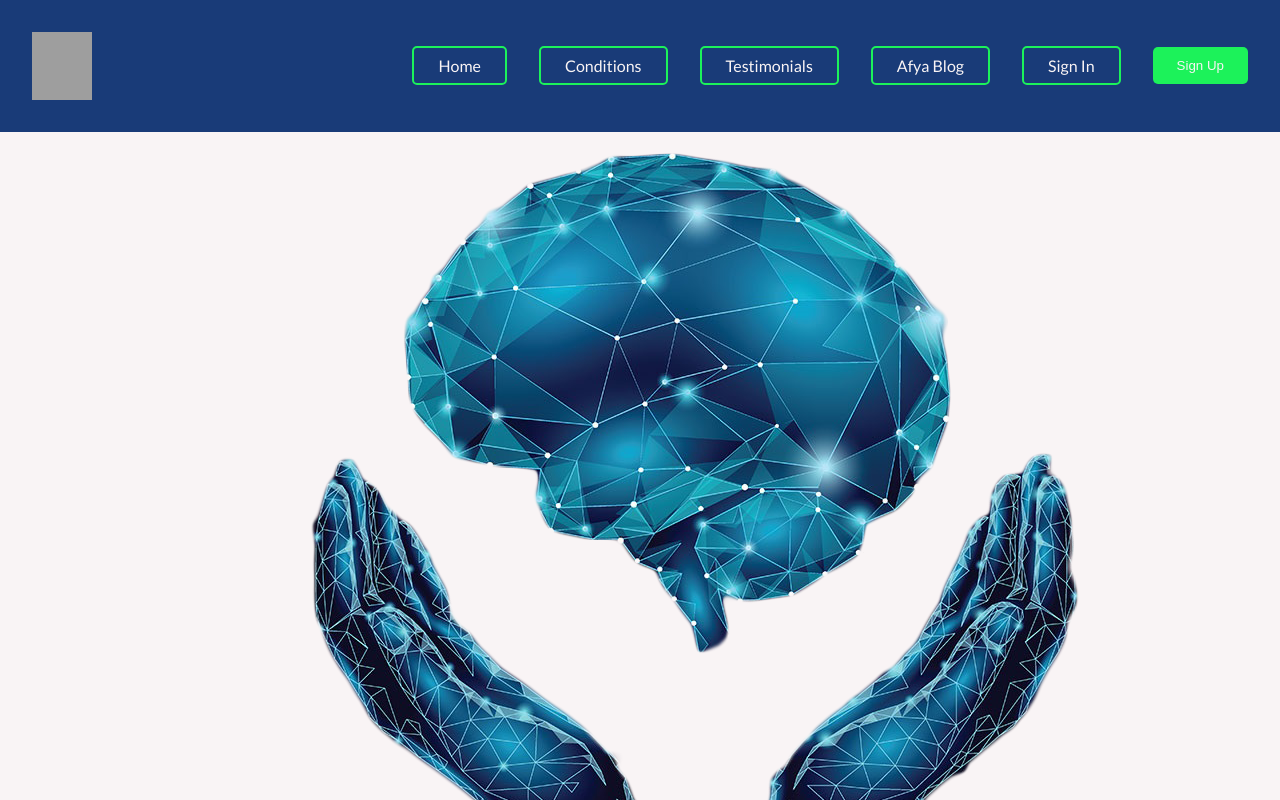
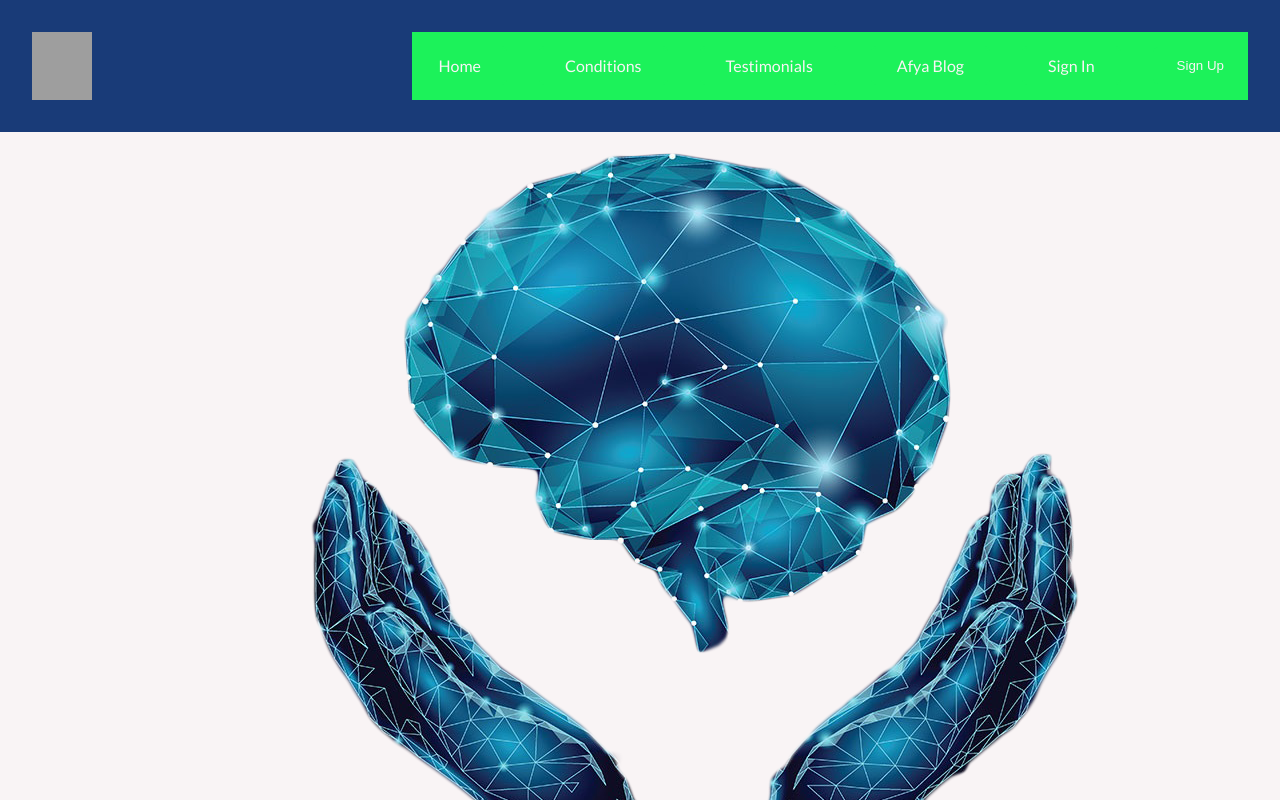
Before and after one commit to apella1/zima-ui, a React (Create React App) app: page / in a window 1280 px wide. In both pictures the pointer is over the element 830 px from the left and 65 px from the top of the page. Shown: the top 800 px of the page. Built offline with nearby package versions, Linux system fonts and the light colour scheme; grey boxes are pictures that could not be loaded.

Commit message:
changed navbar link hover state

```diff
--- a/package.json
+++ b/package.json
@@ -9,7 +9,7 @@
     "react": "^18.2.0",
     "react-dom": "^18.2.0",
     "react-icons": "^4.4.0",
-    "react-scripts": "5.0.1",
+    "react-scripts": "^5.0.1",
     "web-vitals": "^2.1.4"
   },
   "scripts": {
--- a/src/components/navbar/navbar.css
+++ b/src/components/navbar/navbar.css
@@ -22,6 +22,11 @@
 
 }
 
+.zima__navbar--links:hover {
+    background: var(--color-btn);
+
+}
+
 .zima__navbar--links a {
     border: 2px solid var(--color-btn);
     border-radius: 5px;
```
Also changed, not shown: 1 other file (tests, documents, lock files or other folders).
